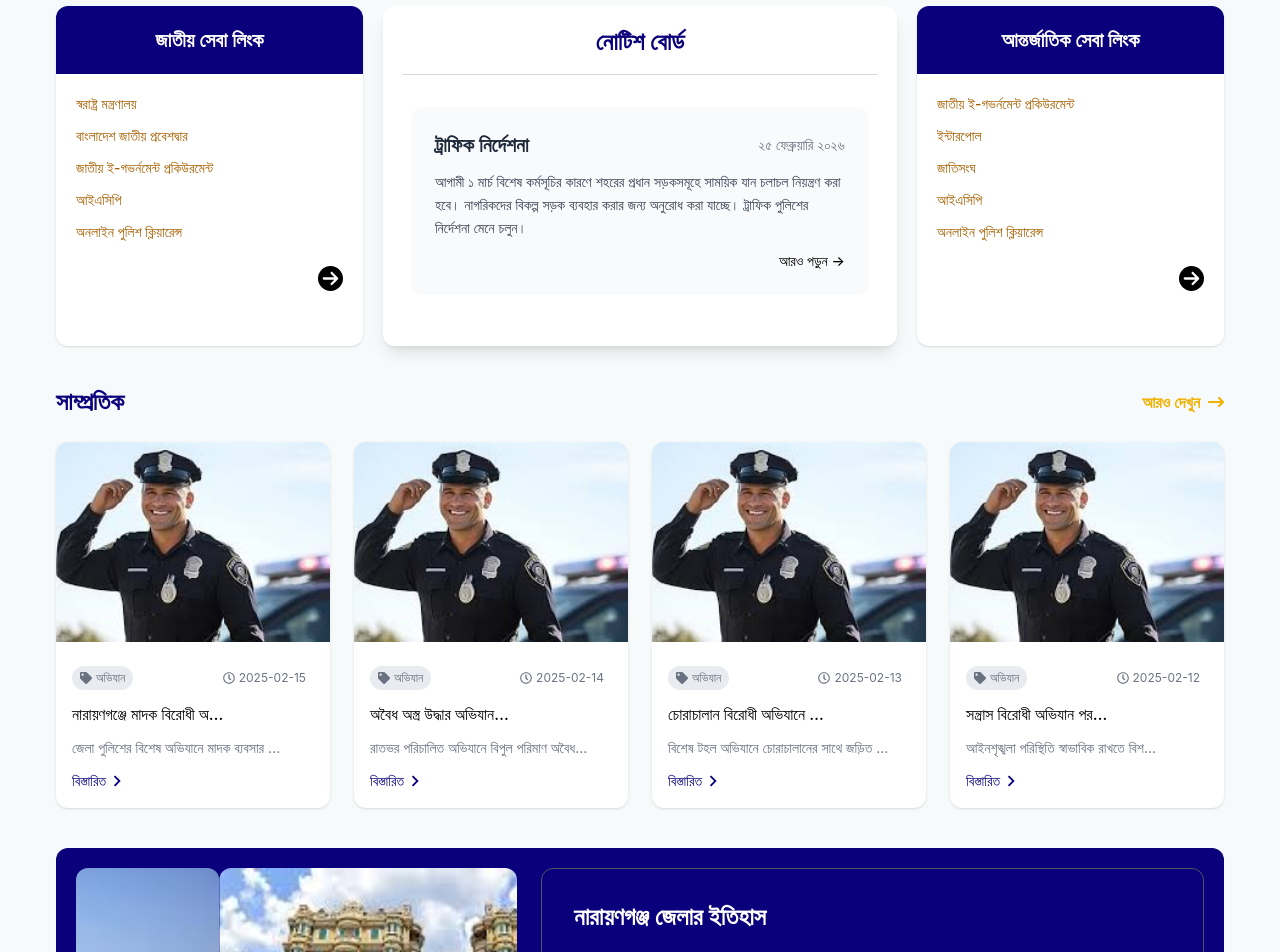
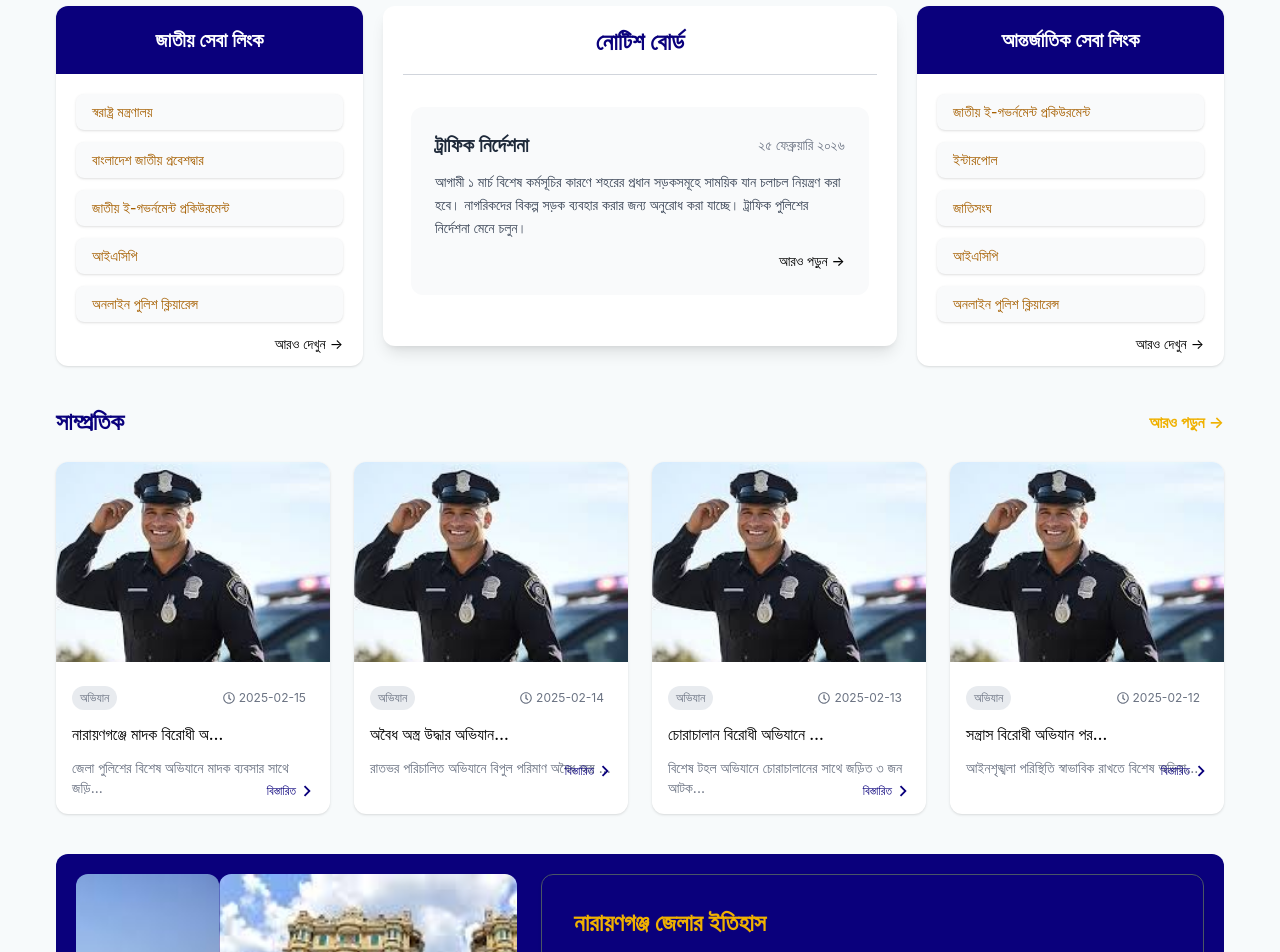
Before and after one commit to mahfujulhoque12/Sp-Narayangonj, a React (Vite) app: page / in a window 1280 px wide. Shown: the part 720-1672 px from the top of the page. Built offline with nearby package versions, Linux system fonts and the light colour scheme.

Commit message:
add-data

```diff
--- a/src/components/ameder-khota/Mollobod.tsx
+++ b/src/components/ameder-khota/Mollobod.tsx
@@ -1,39 +1,32 @@
-import type { IconType } from "react-icons";
 import { CgMenuRound } from "react-icons/cg";
 import { HiOutlineBadgeCheck } from "react-icons/hi";
 import { IoStarOutline } from "react-icons/io5";
 import { LuUsers } from "react-icons/lu";
 
-type ValueItem = {
-  id: number;
-  title: string;
-  description: string;
-  icon: IconType;
-};
-
-const values: ValueItem[] = [
+const values = [
   {
     id: 1,
-    title: "সততা",
-    description: "প্রতিটি কাজে সত্য এবং স্বচ্ছতা বজায় রাখা।",
+    title: "শৃঙ্খলা",
+    description: "আইন ও নিয়ম মেনে সুশৃঙ্খল সমাজ গড়ে তোলা।",
     icon: IoStarOutline,
   },
   {
     id: 2,
-    title: "সেবা",
-    description: "জনগণের প্রয়োজনকে সর্বোপরি রাখা।",
+    title: "নিরাপত্তা",
+    description: "জনগণের জানমাল রক্ষা এবং নিরাপদ পরিবেশ নিশ্চিত করা।",
     icon: HiOutlineBadgeCheck,
   },
   {
     id: 3,
-    title: "পেশাদারিত্ব",
-    description: "পুলিশিংয়ে সর্বোচ্চ মান বজায় রাখা।",
+    title: "প্রগতি",
+    description:
+      "আধুনিক প্রযুক্তি ও দক্ষতার মাধ্যমে উন্নত পুলিশিং নিশ্চিত করা।",
     icon: CgMenuRound,
   },
   {
     id: 4,
     title: "জবাবদিহিতা",
-    description: "আমাদের কাজ এবং সিদ্ধান্তের দায়িত্ব নেওয়া।",
+    description: "আমাদের কাজ ও সিদ্ধান্তের জন্য জনগণের কাছে দায়বদ্ধ থাকা।",
     icon: LuUsers,
   },
 ];
--- a/src/components/footer/Footer.tsx
+++ b/src/components/footer/Footer.tsx
@@ -1,3 +1,4 @@
+import { Link } from "react-router";
 import FooterBottom from "./FooterBottom";
 import FooterTop from "./FooterTop";
 
@@ -13,7 +14,16 @@ const Footer = () => {
         <p className="para-6">
           © ২০২৪ পুলিশ সুপার, নারায়ণগঞ্জ। সর্বস্বত্ব সংরক্ষিত।
         </p>
-        <p className="para-6">বাংলাদেশ পুলিশ দ্বারা পরিচালিত</p>
+        <p className="para-6">
+          Developed by{" "}
+          <Link
+            target="_blank"
+            className="text-yellow-500"
+            to={"https://pariciti.com/"}
+          >
+            Porichiti
+          </Link>
+        </p>
       </div>
     </div>
   );
--- a/src/components/footer/FooterBottom.tsx
+++ b/src/components/footer/FooterBottom.tsx
@@ -2,7 +2,7 @@ import { FaMapMarkerAlt } from "react-icons/fa";
 import { IoCallSharp } from "react-icons/io5";
 import { LuExternalLink } from "react-icons/lu";
 import { MdOutlineEmail } from "react-icons/md";
-import { TbBadgeFilled } from "react-icons/tb";
+
 import { Link } from "react-router";
 
 const FooterBottom = () => {
@@ -11,9 +11,15 @@ const FooterBottom = () => {
       {/* 1st card  */}
       <div>
         <div className="flex items-center gap-3">
-          <div className="bg-yellow-500/20 border border-yellow-500 text-yellow-500 p-2 rounded-full">
-            <TbBadgeFilled size={25} />
-          </div>
+          <Link to={"/"}>
+            <div className="border border-white rounded-full">
+              <img
+                src="/logo.png"
+                alt="Logo"
+                className="h-16 w-16 rounded-full object-cover"
+              />
+            </div>
+          </Link>
           <div>
             <h2 className="head-2 text-white! font-semibold!">জেলা পুলিশ</h2>
             <p className="para-1 text-yellow-500!"> নারায়ণগঞ্জ</p>
--- a/src/components/home/DistricHistory.tsx
+++ b/src/components/home/DistricHistory.tsx
@@ -42,9 +42,9 @@ const DistricHistory = () => {
         </div>
 
         {/* Right - Content */}
-        <div className="w-full md:w-[60%] text-white shadow-sm border border-gray-600 rounded-xl p-6 md:p-8 flex flex-col justify-between">
+        <div className="w-full md:w-[60%] text-white shadow-sm border border-gray-600 rounded-xl p-6 md:p-8 flex flex-col justify-between relative">
           <div>
-            <h2 className="head-4   text-start! mb-4">
+            <h2 className="head-4   text-start! mb-4 text-yellow-500!">
               নারায়ণগঞ্জ জেলার ইতিহাস
             </h2>
 
@@ -62,12 +62,16 @@ const DistricHistory = () => {
               ছিল। রাজধানী ঢাকার নিকটবর্তী একটি শহর এবং নারায়ণগঞ্জ জেলার
               সদরদপ্তর।
             </p>
+            <p className="text-gray-100 text-sm leading-relaxed mt-4">
+              নারায়ণগঞ্জ বাংলাদেশের নারায়ণগঞ্জ জেলায় অবস্থিত একটি শহর। ১৯৮৪
+              সালে এই জেলা প্রতিষ্ঠা লাভ করে, পূর্বে এটি ঢাকা জেলার
+            </p>
           </div>
 
-          <div className="mt-6">
+          <div className="mt-6 absolute right-8 bottom-8">
             <Link
               to="#"
-              className="inline-block text-white font-medium hover:underline transition text-sm"
+              className="inline-block text-yellow-500 font-medium hover:underline transition text-sm"
             >
               আরও দেখুন →
             </Link>
--- a/src/components/home/ImportantLinksAndNotice.tsx
+++ b/src/components/home/ImportantLinksAndNotice.tsx
@@ -1,6 +1,5 @@
 import { Link } from "react-router";
 import NoticeBoard from "./NoticeBoard";
-import { FaCircleArrowRight } from "react-icons/fa6";
 
 const ImportantLinksAndNotice = () => {
   return (
@@ -11,20 +10,24 @@ const ImportantLinksAndNotice = () => {
             জাতীয় সেবা লিংক
           </h3>
         </div>
-        <div className="flex flex-col p-5 gap-3">
-          <Link to="https://moha.gov.bd/" className="para-5" target="_blank">
+        <div className="flex flex-col px-5  pt-5 pb-2 gap-3">
+          <Link
+            to="https://moha.gov.bd/"
+            className="para-5 link-style"
+            target="_blank"
+          >
             স্বরাষ্ট্র মন্ত্রণালয়
           </Link>
           <Link
             to="https://bangladesh.gov.bd/index.php"
-            className="para-5"
+            className="para-5 link-style"
             target="_blank"
           >
             বাংলাদেশ জাতীয় প্রবেশদ্বার
           </Link>
           <Link
             to="https://www.eprocure.gov.bd"
-            className="para-5"
+            className="para-5 link-style"
             target="_blank"
           >
             জাতীয় ই-গভর্নমেন্ট প্রকিউরমেন্ট
@@ -32,7 +35,7 @@ const ImportantLinksAndNotice = () => {
 
           <Link
             to="https://www.theiacp.org/"
-            className="para-5"
+            className="para-5 link-style"
             target="_blank"
           >
             আইএসিপি
@@ -40,18 +43,18 @@ const ImportantLinksAndNotice = () => {
 
           <Link
             to="https://pcc.police.gov.bd/en"
-            className="para-5"
+            className="para-5 link-style"
             target="_blank"
           >
             অনলাইন পুলিশ ক্লিয়ারেন্স
           </Link>
         </div>
-        <div className="flex justify-end mt-1 px-5">
+        <div className="flex justify-end mt-1 px-5 pb-3">
           <Link
             to={""}
-            className="hover:text-yellow-500 transition-all duration-300"
+            className="hover:text-yellow-500 transition-all duration-300 text-sm"
           >
-            <FaCircleArrowRight size={25} />
+            আরও দেখুন →
           </Link>
         </div>
       </div>
@@ -64,27 +67,31 @@ const ImportantLinksAndNotice = () => {
             আন্তর্জাতিক সেবা লিংক
           </h3>
         </div>
-        <div className="flex p-5 flex-col gap-3">
+        <div className="flex flex-col px-5  pt-5 pb-2 gap-3">
           <Link
             to="https://www.eprocure.gov.bd"
-            className="para-5"
+            className="para-5 link-style"
             target="_blank"
           >
             জাতীয় ই-গভর্নমেন্ট প্রকিউরমেন্ট
           </Link>
           <Link
             to="https://www.interpol.int"
-            className="para-5"
+            className="para-5 link-style"
             target="_blank"
           >
             ইন্টারপোল
           </Link>
-          <Link to="https://www.un.org/en" className="para-5" target="_blank">
+          <Link
+            to="https://www.un.org/en"
+            className="para-5 link-style"
+            target="_blank"
+          >
             জাতিসংঘ
           </Link>
           <Link
             to="https://www.theiacp.org/"
-            className="para-5"
+            className="para-5 link-style"
             target="_blank"
           >
             আইএসিপি
@@ -92,19 +99,19 @@ const ImportantLinksAndNotice = () => {
 
           <Link
             to="https://pcc.police.gov.bd/en"
-            className="para-5"
+            className="para-5 link-style"
             target="_blank"
           >
             অনলাইন পুলিশ ক্লিয়ারেন্স
           </Link>
         </div>
 
-        <div className="flex justify-end mt-1 px-5">
+        <div className="flex justify-end mt-1 px-5 pb-3">
           <Link
             to={""}
-            className="hover:text-yellow-500 transition-all duration-300"
+            className="hover:text-yellow-500 transition-all duration-300 text-sm"
           >
-            <FaCircleArrowRight size={25} />
+            আরও দেখুন →
           </Link>
         </div>
       </div>
--- a/src/components/home/Samprotick.tsx
+++ b/src/components/home/Samprotick.tsx
@@ -1,5 +1,5 @@
-import { FaRegClock, FaTag } from "react-icons/fa";
-import { FaArrowRightLong } from "react-icons/fa6";
+import { FaRegClock } from "react-icons/fa";
+
 import { MdKeyboardArrowRight } from "react-icons/md";
 import { Link } from "react-router";
 import { KhoborData } from "../../../data/data";
@@ -20,7 +20,7 @@ const Samprotick = () => {
           to={"/khobor"}
           className="para-2 text-yellow-500! flex items-center gap-2"
         >
-          আরও দেখুন <FaArrowRightLong />
+          আরও পড়ুন →
         </Link>
       </div>
 
@@ -37,10 +37,9 @@ const Samprotick = () => {
               alt={item.title}
               className="w-full h-50 object-cover rounded-t-xl"
             />
-            <div className="p-4">
+            <div className="p-4 relative">
               <div className="flex justify-between text-[11px] text-gray-500 ">
                 <span className="flex items-center gap-1 text-xs bg-[#1E3A5F1A] px-2 py-1 rounded-full">
-                  <FaTag />
                   {categoryNames[item.category]}
                 </span>
                 <span className="flex items-center gap-1 text-xs  px-2 py-1 rounded-full">
@@ -53,11 +52,11 @@ const Samprotick = () => {
                   ? item.title.slice(0, 25) + "…"
                   : item.title}
               </h3>
-              <p className="para-4">{item.description.slice(0, 40)}...</p>
+              <p className="para-4">{item.description.slice(0, 48)}...</p>
 
               <Link
                 to="#"
-                className="para-4 flex items-center  hover:text-yellow-500! transition-all duration-300 mt-3 text-brand!"
+                className="para-4  text-xs! absolute right-3 bottom-3 flex items-center  hover:text-yellow-500! transition-all duration-300 mt-3 text-brand!"
               >
                 বিস্তারিত <MdKeyboardArrowRight size={22} />
               </Link>
--- a/src/index.css
+++ b/src/index.css
@@ -46,3 +46,7 @@ body {
 .head-5 {
   @apply text-yellow-500 font-semibold text-sm;
 }
+
+.link-style {
+  @apply bg-gray-50 shadow py-2 rounded-lg px-4 hover:bg-brand/10 transition-all duration-300;
+}
```
Also changed, not shown: src/components/home/PoliceUnit.tsx (+49 -14 lines), src/components/noc/GridView.tsx (+5 -63 lines), src/components/noc/ModalImg.tsx (added, +124 -0 lines).
